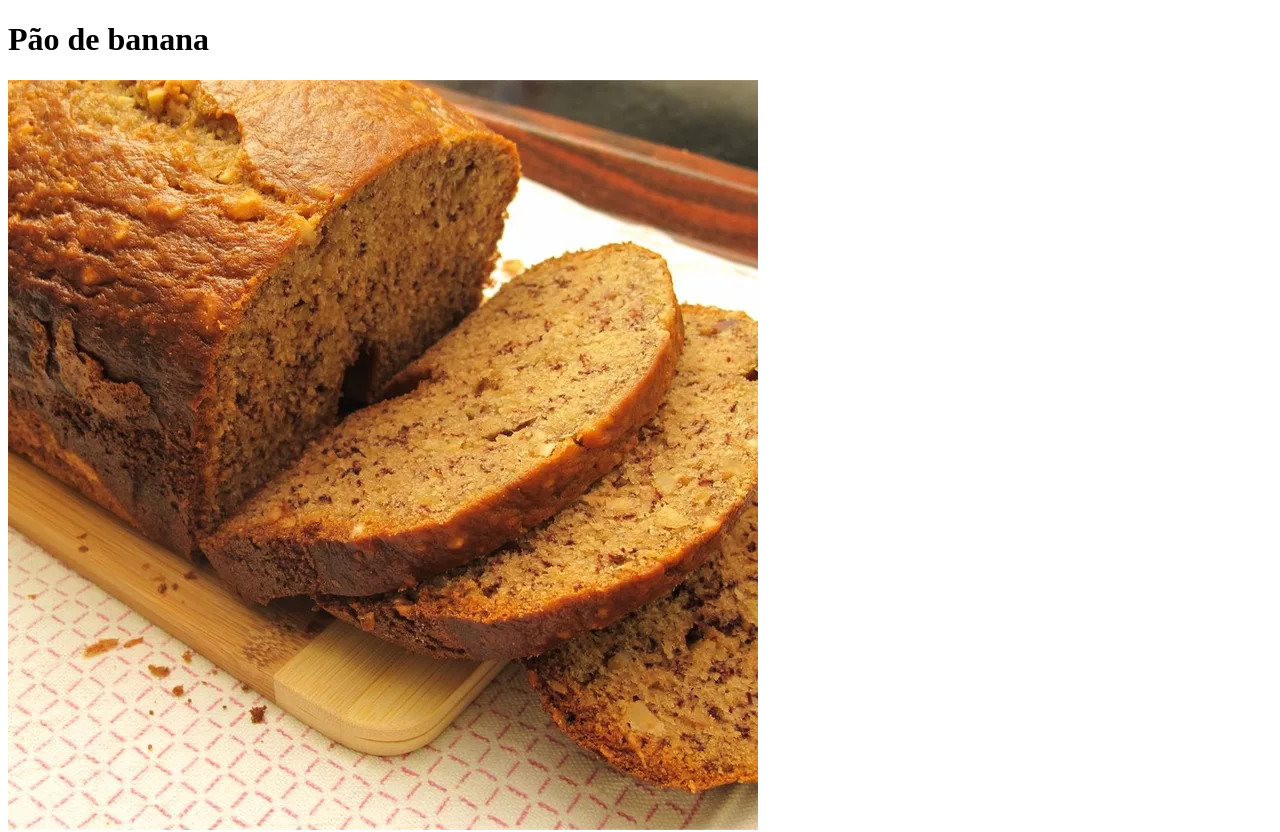
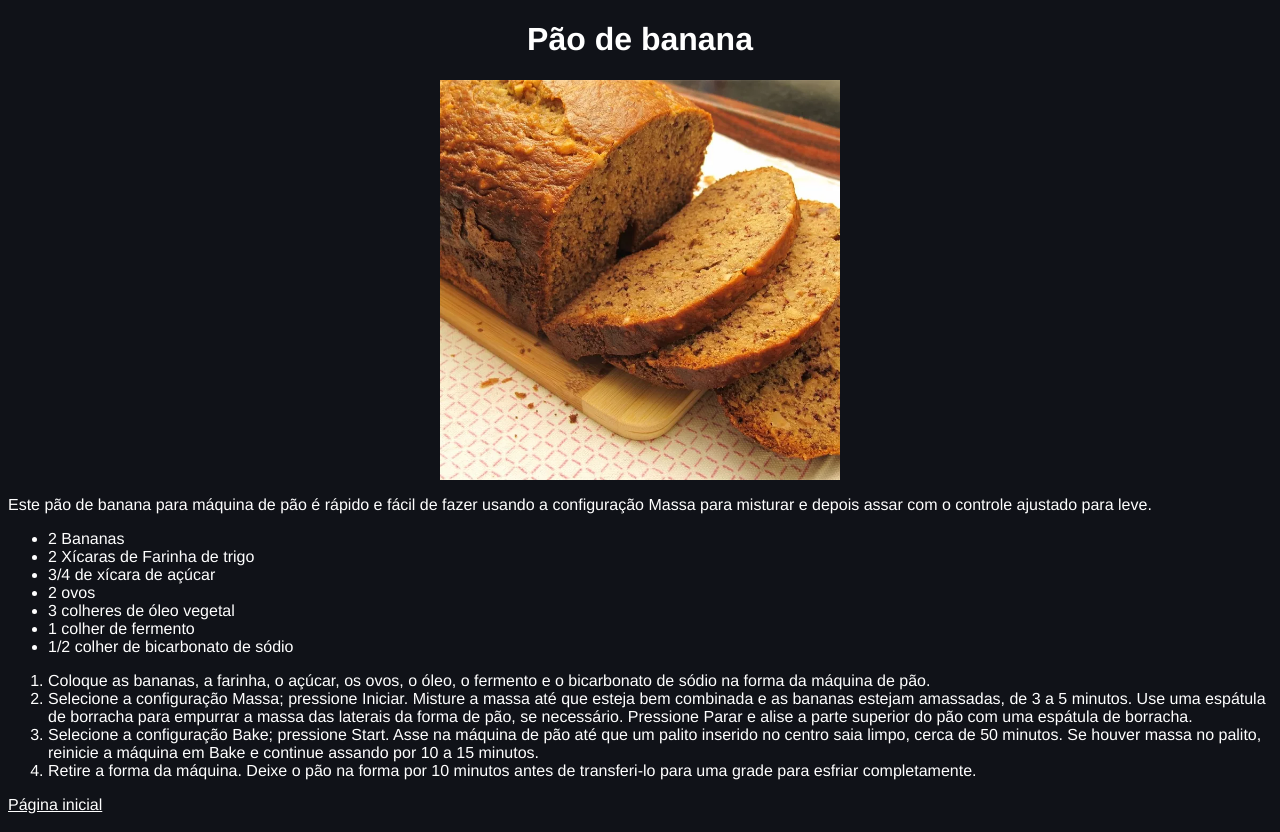
Before and after one commit to MateusJRodrigues0904/odin-recipes, a plain HTML site: page recipes/pão_de_banana.html in a window 1280 px wide. Shown: the top 832 px of the page. Drawn offline with Linux system fonts and the light colour scheme.

Commit message:
Criado um estilo básico para todas as páginas usando CSS externo

```diff
--- a/recipes/pão_de_banana.html
+++ b/recipes/pão_de_banana.html
@@ -3,11 +3,12 @@
 <head>
     <meta charset="UTF-8">
     <meta name="viewport" content="width=device-width, initial-scale=1.0">
+    <link rel="stylesheet" href="../styles.css">
     <title>Pão de banana</title>
 </head>
 <body>
     <h1>Pão de banana</h1>
-    <img src="../images/pao.jpg" alt="Pão de banana">
+    <div class="container-imagem"><img src="../images/pao.jpg" alt="Pão de banana" height="400px"></div>
     <p>Este pão de banana para máquina de pão é rápido e fácil de fazer usando a configuração Massa para misturar e depois assar com o controle ajustado para leve.</p>
     <ul>
         <li>2 Bananas</li>
--- /dev/null
+++ b/styles.css
@@ -0,0 +1,18 @@
+body{
+    background-color: #101218;
+    color: #FFFFFF;
+    font-family:'Franklin Gothic Medium', 'Arial Narrow', Arial, sans-serif
+}
+h1{
+    text-align: center;
+}
+.container-imagem{
+    width: 100%;
+    display: flex;
+    justify-content: center;
+}
+img{
+}
+a{
+    color: white;
+}
```
Also changed, not shown: index.html (+1 -0 lines), recipes/pizza.html (+2 -1 lines), recipes/suco.html (+2 -1 lines).
